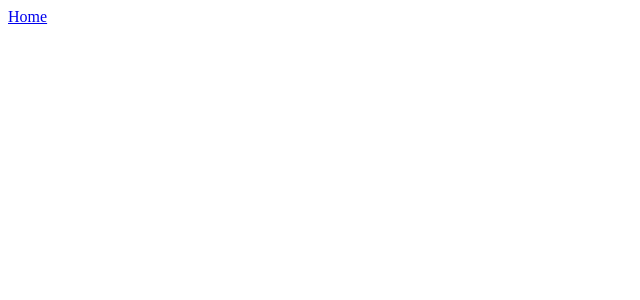
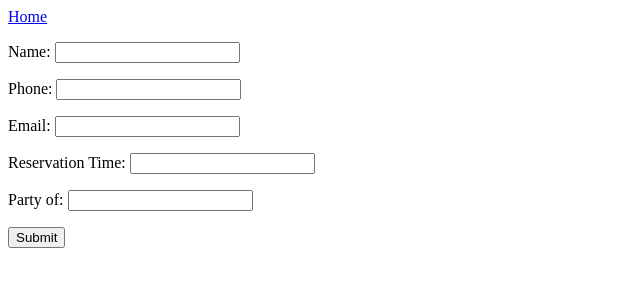
Before and after one commit to vBedar/COSC-4351, a Django app: page /reservation in a window 1280 px wide. Before the commit the part shown is almost empty. Shown: the top 300 px of the page, without its empty margins (0-640 px from the left). Run offline with Django 4.2, Linux system fonts and the light colour scheme; parts of the project's set-up code (start-up, migrations or seed data) failed here and were passed over.

Commit message:
Added a basic funcional form to reservation page

```diff
--- a/core/models.py
+++ b/core/models.py
@@ -32,12 +32,25 @@ class Profile (models.Model):
 
 #Reservation Model
 class Reservation (models.Model):
+    #user = models.ForeignKey(User, on_delete = models.CASCADE)
     Name = models.CharField(max_length=100)
-    Phone = models.CharField(max_length=20)
-    Email = models.CharField(max_length=100)
+    Phone = models.CharField(max_length=20) #Need some extra validation for phone numbers
+    Email = models.EmailField(max_length=100)
     Time = models.DateTimeField()
     GuestNum = models.PositiveIntegerField()
     HoldFee = models.DecimalField(max_digits=100, decimal_places=2, null=True) #For high traffic days. Thinking of tracking those by marking true if it's a holiday, weekend, or if a ceratin amount of tables are reserved ~ Victoria Bedar
+
+class ReservationForm (ModelForm):
+    class Meta:
+        model = Reservation
+        exclude = ['HoldFee']
+        labels = {
+            'Time':gettext_lazy('Reservation Time'),
+            'GuestNum':gettext_lazy('Party of'),
+        }
+        #widgets = { #hoping to implement date picker for the time field ~ Victoria Bedar
+        #    'Time':DateTimeInput(attrs={'type': 'datetime'})
+        #}
 
 #Table Model
 class Table (models.Model):
--- a/core/views.py
+++ b/core/views.py
@@ -1,11 +1,11 @@
 
-from django.shortcuts import render, redirect
+from django.shortcuts import render, redirect, get_object_or_404
 from django.contrib.auth.models import User, auth
 from django.contrib import messages
 from django.http import HttpResponse
 from django.contrib.auth.decorators import login_required
 from django.views.generic import TemplateView
-from .models import Profile
+from .models import Profile, Reservation, Table, ReservationForm
 # Create your views here.
 
 @login_required(login_url='signin')
@@ -126,13 +126,35 @@ class reservationPage(TemplateView):
         Reserve table(s) for guest'''
     template_name = "reservation.html"
     context = {}
+    #user_obj = get_object_or_404(User, pk=1)
+
     def get(self, request): # Function called for GET request
-        return render(request, 'reservation.html')
+        form = ReservationForm()
+        return render(request, 'reservation.html', {'form':form})
 
     def post(self, request): # Called for POST requests
-        return render(request, 'reservation.html')
+        reservation = Reservation()#user=user_obj)
+        form = ReservationForm(request.POST)
+        if form.is_valid():
+            reservation.Name = form.cleaned_data['Name']
+            reservation.Phone = form.cleaned_data['Phone']
+            reservation.Email = form.cleaned_data['Email']
+            reservation.Time = form.cleaned_data['Time']
+            reservation.GuestNum = form.cleaned_data['GuestNum']
+            reservation.save()
+            return HttpResponse('Form Submitted')
+        return render(request, 'reservation.html', {'form':form})
 
-    def table_allocation(num_guests):
-        '''Find and allocate available tables to seat num_guests.'''
+    #def table_allocation(num_guests):
+        #'''Find and allocate available tables to seat num_guests.'''
         # return [list_of_table_id's] ?
-        pass
+        #if Table.objects.filter(isReserved = False).count() == 0:
+            #messages.info(request, 'No tables avalible')
+            #return redirect('reservationPage')
+        #if Table.objects.filter(isReserved = False, Capacity >= Current_Reservation.GuestNum).count() > 0:
+            #Display table list: Table.objects.filter(isReserved = False, Capacity >= Current_Reservation)
+            #Set whatever table object is chosen isReserved value to True
+            #Redirect to confirmation page or display confirmation message
+        #else:
+            #The Table combining method will go here
+        #pass
--- a/templates/reservation.html
+++ b/templates/reservation.html
@@ -8,7 +8,11 @@
 
 <body>
     <a href="\">Home</a>&ensp;
-
+    <form class="editUser" method="post" action="">
+        {% csrf_token %}
+        {{form.as_p}}
+        <input type="submit" value="Submit">
+    </form>
 </body>
 
 
```
Also changed, not shown: core/migrations/0008_reservation_user_alter_reservation_id_alter_table_id.py (added), core/migrations/0009_remove_reservation_user.py (added), core/migrations/0010_alter_reservation_email.py (added).
